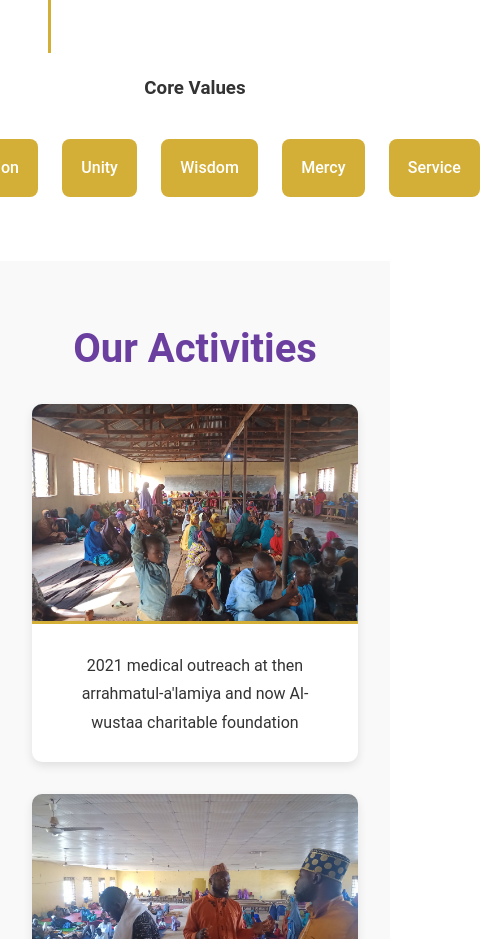
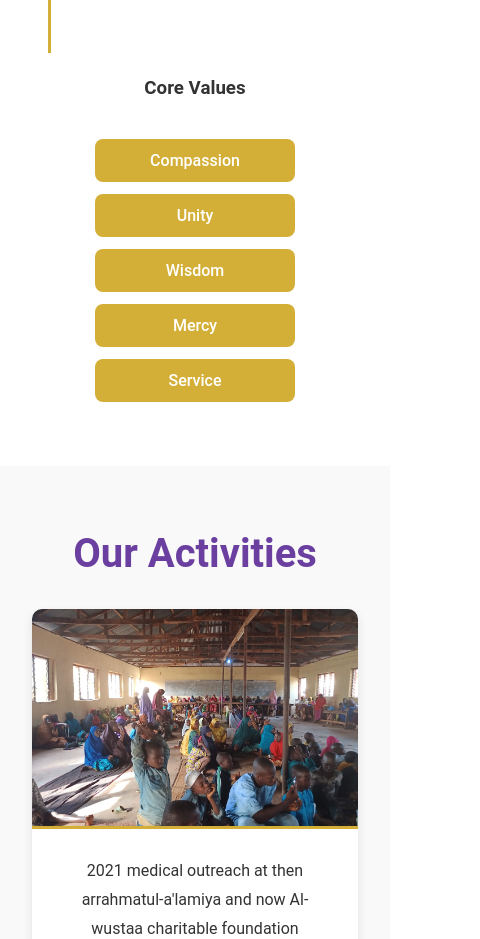
Before and after one commit to Imrexxx-OG/al-wustaa-charity, a React (Create React App) app: page / in a window 390 px wide. Shown: the part 2640-3579 px from the top of the page, 480 px wide, since content can reach past the window. Built offline with nearby package versions, Linux system fonts and the light colour scheme.

Commit message:
tring to fix mobile version 3

```diff
--- a/src/App.css
+++ b/src/App.css
@@ -366,6 +366,20 @@ body {
     width: 100%;
     text-align: center;
   }
+
+  .values {
+    flex-direction: column; /* Stack items vertically */
+    align-items: center;
+    gap: 0.75rem; /* Reduced gap for mobile */
+  }
+
+  .value-item {
+    width: 100%; /* Full width for mobile */
+    max-width: 200px; /* Cap for readability */
+    padding: 0.75rem; /* Adjusted padding */
+  }
+
+
 }
 
 /* Animation for nav slide-in */
```
